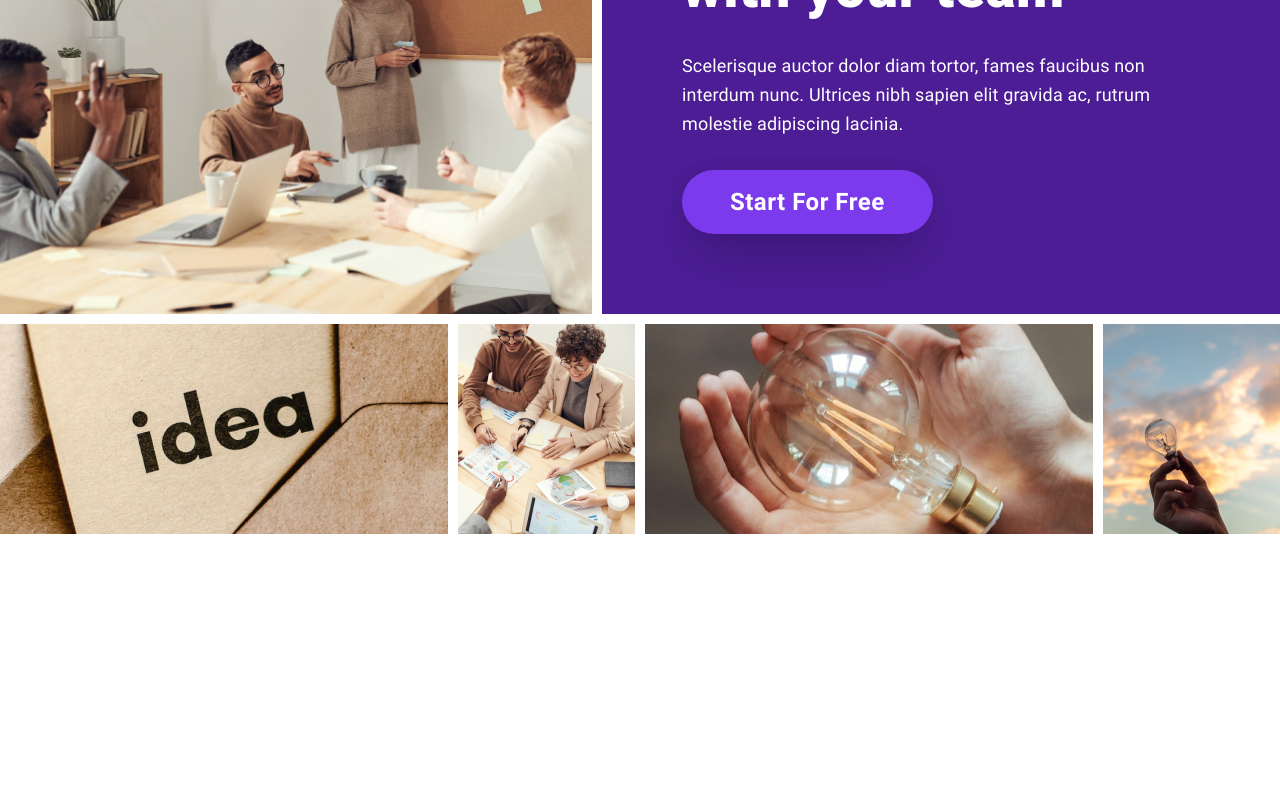
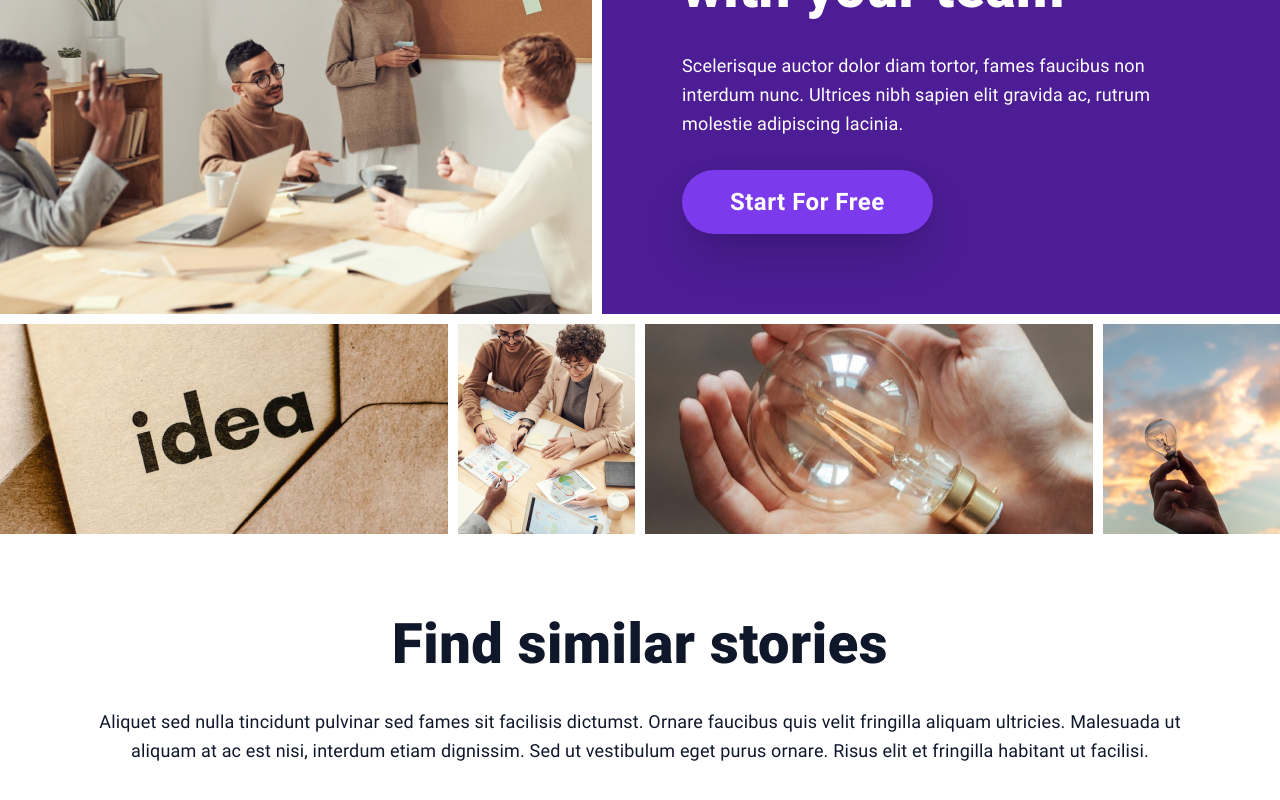
Before and after one commit to xMattRx/POC, a Next.js app: page / in a window 1280 px wide. Shown: the part 1961-2761 px from the top of the page. Before the commit the page ends 2495 px from the top, so only its background shows below. Built offline with nearby package versions, Linux system fonts and the light colour scheme.

Commit message:
feat: title and description ready

```diff
--- /dev/null
+++ b/src/components/atomic/organisms/sectionSimilar/sectionSimilar.styles.tsx
@@ -0,0 +1,45 @@
+import { SxProps } from "@mui/material"
+import { theme } from "../../../../libs/theme"
+
+type MuiStyles = {
+  [key: string]: SxProps
+}
+
+export const SectionSimilarStyles = (): MuiStyles => ({
+  sectionSimilar: {
+    display: "flex",
+    justifyContent: "center",
+    width: "100%"
+  },
+  sectionSimilar__content: {
+    display: "flex",
+    flexDirection: "column",
+    justifyContent: "center",
+    maxWidth: "1440px",
+    padding: "48px 16px",
+    width: "100%",
+    [theme.breakpoints.up("md")]: {
+      padding: "80px"
+    }
+  },
+  sectionSimilar__title: {
+    color: theme.palette.brand[200],
+    fontSize: "32px",
+    fontWeight: 700,
+    lineHeight: "110%",
+    marginBottom: "32px",
+    textAlign: "center",
+    [theme.breakpoints.up("md")]: {
+      fontSize: "56px",
+      fontWeight: 800,
+      lineHeight: "110%"
+    }
+  },
+  sectionSimilar__description: {
+    color: theme.palette.brand[200],
+    fontSize: "18px",
+    lineHeight: "160%",
+    marginBottom: "32px",
+    textAlign: "center",
+  }
+})
--- /dev/null
+++ b/src/components/atomic/organisms/sectionSimilar/sectionSimilar.tsx
@@ -0,0 +1,22 @@
+import { Box, Typography } from "@mui/material"
+import { SectionSimilarStyles } from "./sectionSimilar.styles"
+
+export function SectionSimilar() {
+  const styles = SectionSimilarStyles()
+
+  return (
+    <Box sx={styles.sectionSimilar} component="section">
+      <Box sx={styles.sectionSimilar__content}>
+        <Typography sx={styles.sectionSimilar__title}>
+          Find similar stories
+        </Typography>
+        <Typography sx={styles.sectionSimilar__description}>
+          Aliquet sed nulla tincidunt pulvinar sed fames sit facilisis dictumst.
+          Ornare faucibus quis velit fringilla aliquam ultricies. Malesuada ut
+          aliquam at ac est nisi, interdum etiam dignissim. Sed ut vestibulum
+          eget purus ornare. Risus elit et fringilla habitant ut facilisi.
+        </Typography>
+      </Box>
+    </Box>
+  )
+}
--- a/src/pages/index.tsx
+++ b/src/pages/index.tsx
@@ -1,5 +1,6 @@
 import { Navbar } from "@/components/atomic/organisms/navbar/navbar"
 import { SectionIdeas } from "@/components/atomic/organisms/sectionIdeas/sectionIdeas"
+import { SectionSimilar } from "@/components/atomic/organisms/sectionSimilar/sectionSimilar"
 import { SectionTeamBrainStorming } from "@/components/atomic/organisms/sectionTeamBrainStorming/sectionTeamBrainStorming"
 import { SectionTopics } from "@/components/atomic/organisms/sectionTopics/sectionTopics"
 import Head from "next/head"
@@ -17,6 +18,7 @@ export default function Home() {
       <SectionIdeas />
       <SectionTopics/>
       <SectionTeamBrainStorming/>
+      <SectionSimilar/>
     </>
   )
 }
```
Also changed, not shown: 1 other file (tests, documents, lock files or other folders).
